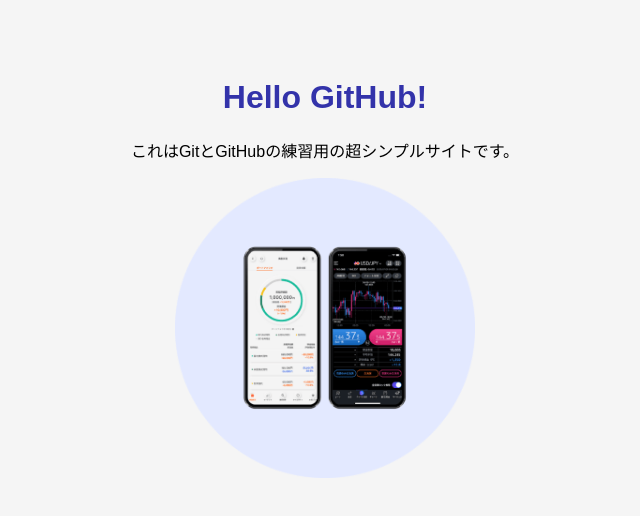
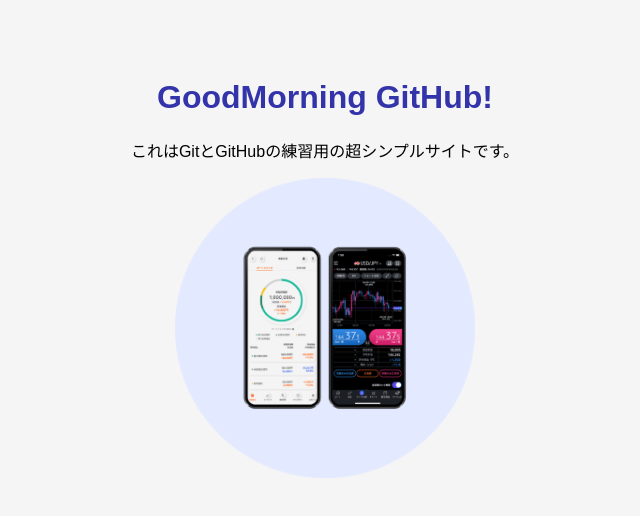
Before and after one commit to ioxiotat-source/simple-website, a plain HTML site: page index.html in a window 1280 px wide. Shown: the whole page, without its empty margins (315-955 px from the left). Drawn offline with Linux system fonts and the light colour scheme.

Commit message:
local change to index.html

```diff
--- a/index.html
+++ b/index.html
@@ -6,7 +6,7 @@
     <link rel="stylesheet" href="style.css">
 </head>
 <body>
-    <h1>Hello GitHub!</h1>
+    <h1>GoodMorning GitHub!</h1>
     <p>これはGitとGitHubの練習用の超シンプルサイトです。</p>
     <img src="images/sample.jpg" alt="サンプル画像" width="300">
 </body>
```
